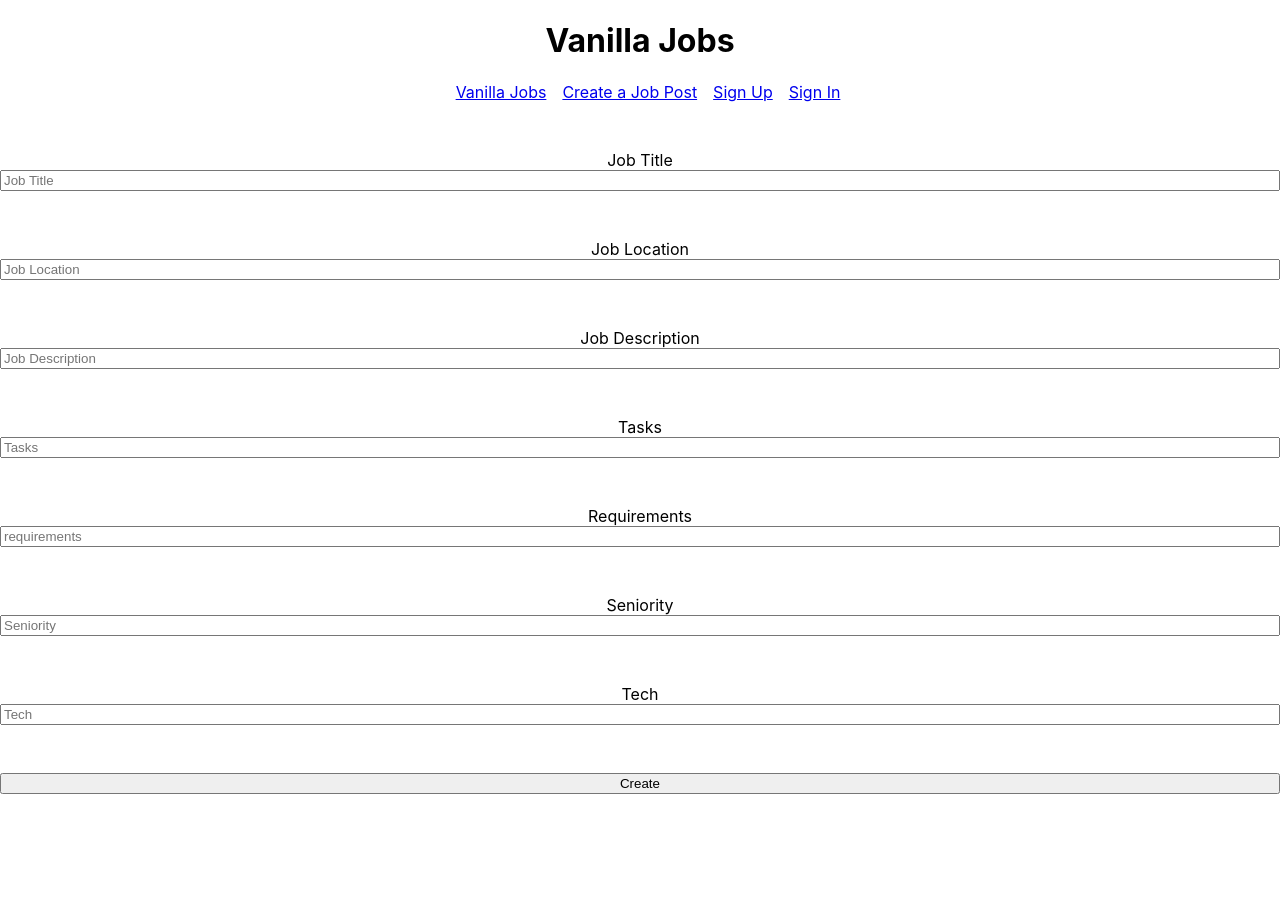
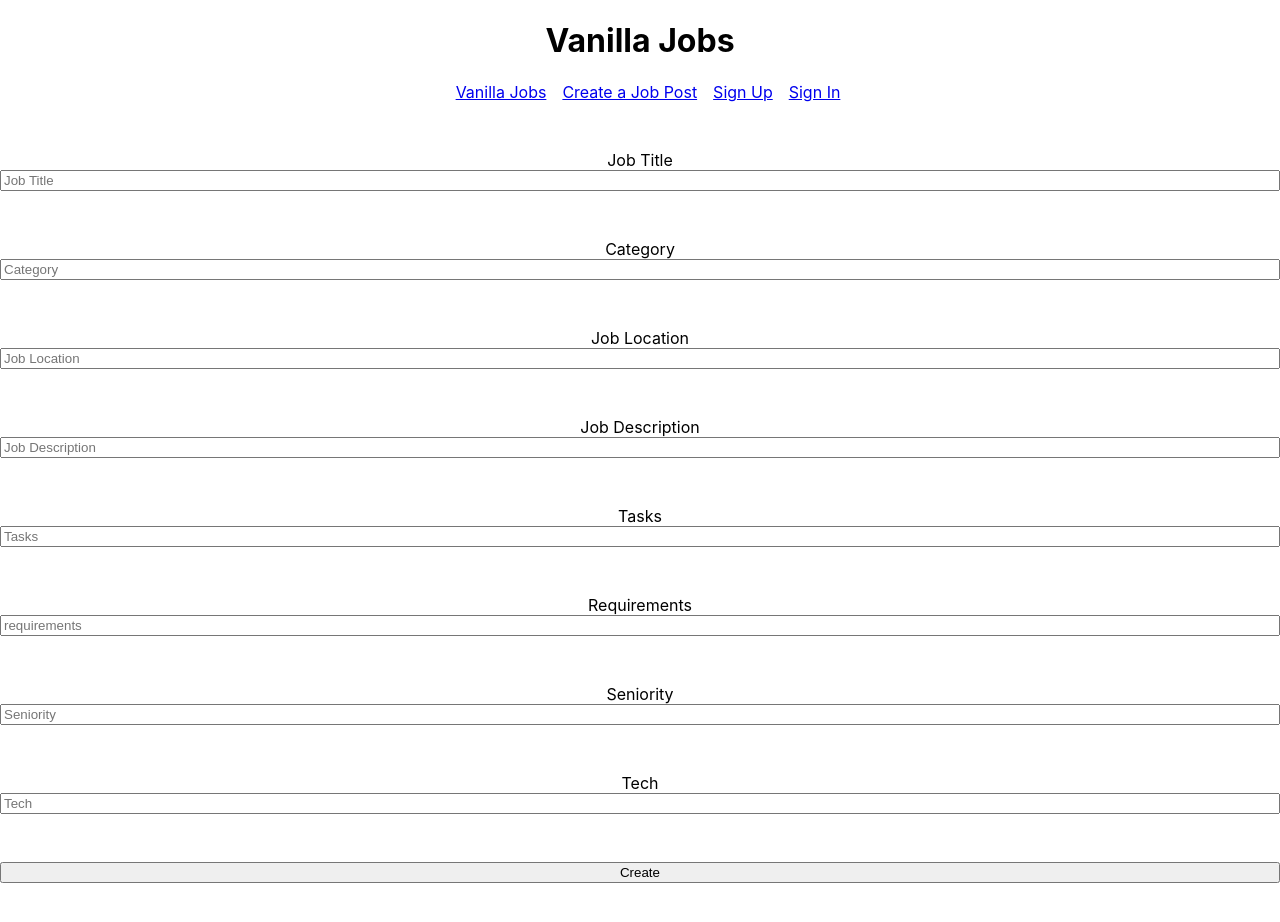
Before and after one commit to filipe-freire/VanillaJobs, a React (Create React App) app in the folder client/: page /jobpost/1/edit in a window 1280 px wide. Shown: the top 922 px of the page. Before the commit the page ends 842 px from the top, so only its background shows below. Built offline with nearby package versions, Linux system fonts and the light colour scheme; no server answers.

Commit message:
add job posts to home view

```diff
--- a/client/src/Views/Homepage/Homepage.jsx
+++ b/client/src/Views/Homepage/Homepage.jsx
@@ -1,10 +1,35 @@
 import React, { Component } from 'react';
 
+import { loadAll } from './../../services/jobPosts';
+
 class Homepage extends Component {
+  constructor() {
+    super();
+
+    this.state = {
+      loaded: false,
+      jobPosts: []
+    };
+  }
+
+  componentDidMount() {
+    loadAll().then(data => {
+      const { jobPosts } = data;
+      this.setState({
+        loaded: true,
+        jobPosts
+      });
+    });
+  }
+
   render() {
     return (
       <div>
         <h1>Vanilla Jobs - Homepage</h1>
+        {this.state.loaded &&
+          this.state.jobPosts.map(value => {
+            return <h3 key={value._id}>{value.title}</h3>;
+          })}
       </div>
     );
   }
--- a/client/src/Views/JobPosts/EditView.jsx
+++ b/client/src/Views/JobPosts/EditView.jsx
@@ -92,6 +92,15 @@ class EditView extends Component {
           value={this.state.title}
           onChange={this.handleUserInput}
         />
+        <label htmlFor="category">Category</label>
+        <input
+          type="text"
+          id="category"
+          placeholder="Category"
+          name="category"
+          value={this.state.category}
+          onChange={this.handleUserInput}
+        />
         <label htmlFor="location">Job Location</label>
         <input
           type="text"
--- a/client/src/services/jobPosts.js
+++ b/client/src/services/jobPosts.js
@@ -15,3 +15,6 @@ export const loadJob = id => api.get(`/${id}`).then(response => response.data);
 
 export const deleteJob = id =>
   api.delete(`/${id}`).then(response => response.data);
+//
+
+export const loadAll = () => api.get('all').then(response => response.data);
```
Also changed, not shown: 1 other file (tests, documents, lock files or other folders).
